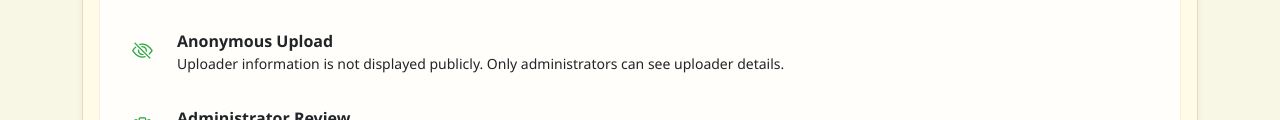
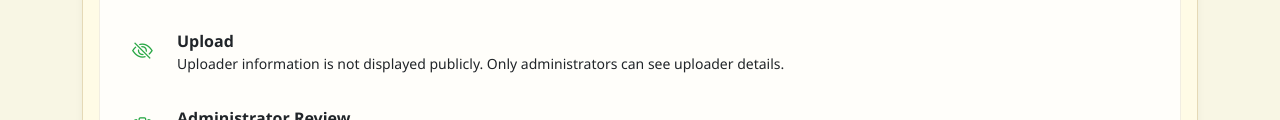
Before and after one commit to testsecret2026-crypto/oldpaper-upload-system, a plain HTML site: page index.html in a window 1280 px wide. Shown: the part 1215-1335 px from the top of the page. Drawn offline with nearby package versions, Linux system fonts and the light colour scheme.

Commit message:
Add files via upload

```diff
--- a/index.html
+++ b/index.html
@@ -444,7 +444,7 @@
                         <div class="feature-item">
                             <i class="bi bi-eye-slash feature-icon"></i>
                             <div>
-                                <strong class="lang-text" data-en="Anonymous Upload" data-zh="匿名上傳">Anonymous Upload</strong>
+                                <strong class="lang-text" data-en=" Upload" data-zh="上傳">Anonymous Upload</strong>
                                 <p class="mb-0 small lang-text" data-en="Uploader information is not displayed publicly. Only administrators can see uploader details." data-zh="上傳者信息不會公開顯示，僅管理員可見。">
                                     Uploader information is not displayed publicly. Only administrators can see uploader details.
                                 </p>
```
